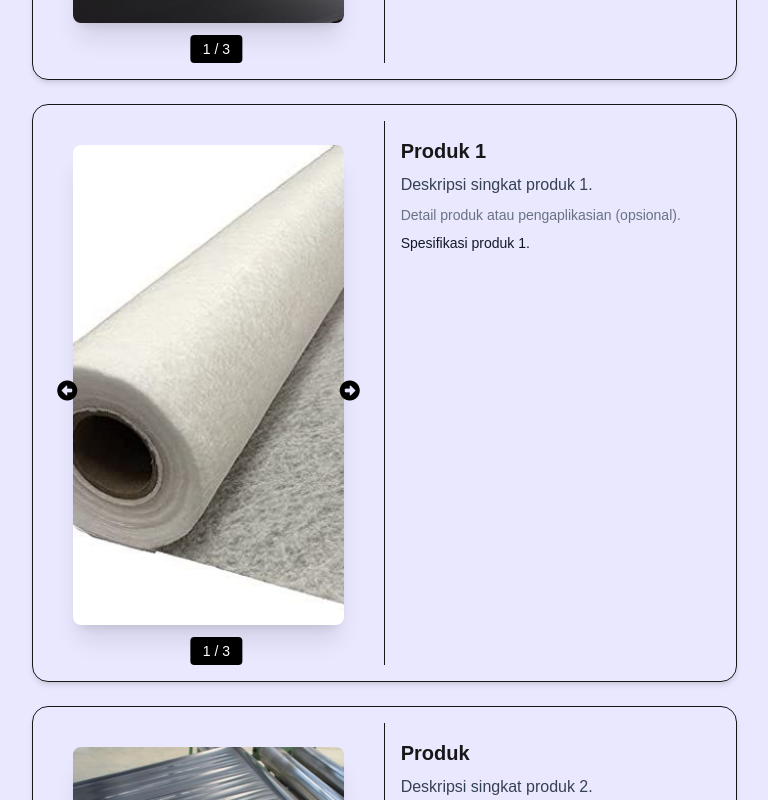
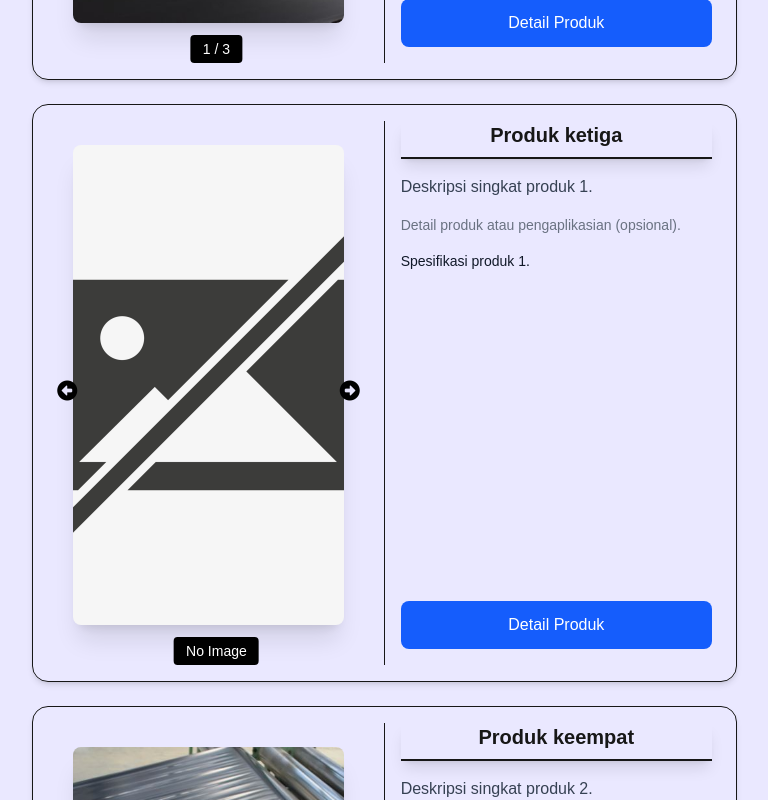
Before and after one commit to bayufrd/stigeotextile, a Next.js app: page /products in a window 1280 px wide. Shown: the part 1360-2160 px from the top of the page, without its empty margins (455-1223 px from the left). Built offline with nearby package versions, Linux system fonts and the light colour scheme.

Commit message:
create slugify utility and create product detail

```diff
--- /dev/null
+++ b/src/app/[product-category]/[product]/page.js
@@ -0,0 +1,25 @@
+"use client";
+
+import { notFound } from "next/navigation";
+import { useParams } from "next/navigation";
+import { products } from "../../data/products";
+
+const ProductDetail = () => {
+    const { "product-category": category, product } = useParams();
+
+    const productData = products.find(
+        (p) => p.slug_category === category && p.slug_product === product
+    );
+
+    // Jika produk tidak ditemukan, tampilkan 404
+    if (!productData) return notFound();
+
+    return (
+        <div>
+            <h1>{productData.name}</h1>
+            <p>{productData.description}</p>
+        </div>
+    );
+};
+
+export default ProductDetail;
--- a/src/app/components/ProductCard.js
+++ b/src/app/components/ProductCard.js
@@ -1,11 +1,14 @@
-// app/components/ProductCard.js
 "use client";
 
 import Image from "next/image";
+import Link from "next/link";
 import { useState } from "react";
+import { slugify } from "@/utils/slugify";
 
-const ProductCard = ({ images, name, description, details, specs }) => {
+const ProductCard = ({ images, name, description, details, specs, category, slug_category, slug_product }) => {
     const [currentImageIndex, setCurrentImageIndex] = useState(0);
+    const categorySlug = slug_category ? slug_category : slugify(category) || "uncategorized";
+    const productSlug = slug_product ? slug_product : slugify(name);
 
     const prevImage = () => {
         setCurrentImageIndex((prev) => (prev === 0 ? images.length - 1 : prev - 1));
@@ -28,7 +31,7 @@ const ProductCard = ({ images, name, description, details, specs }) => {
 
                 <div className="relative w-[500px] h-[480px] rounded-xl shadow-xl">
                     <Image
-                    src={images[currentImageIndex]}
+                        src={images.length > 0 ? images[currentImageIndex] : "/no-image.jpg"}
                         alt={name}
                         width={560}
                         height={480}
@@ -38,7 +41,7 @@ const ProductCard = ({ images, name, description, details, specs }) => {
                 </div>
 
                 <div className="absolute bottom-0 left-1/2 transform -translate-x-1/2 bg-black bg-opacity-50 text-white px-3 py-1 rounded text-sm">
-                {currentImageIndex + 1} / {images.length}
+                    {images.length > 0 ? `${currentImageIndex + 1} / ${images.length}` : "No Image"}
                 </div>
 
                 <button
@@ -50,11 +53,22 @@ const ProductCard = ({ images, name, description, details, specs }) => {
             </div>
 
             {/* Product Details */}
-        <div className="w-1/2 p-4 space-y-2">
-            <h2 className="text-xl font-semibold">{name}</h2>
+            <div className="w-1/2 pr-2 pl-4 pb-4 flex flex-col justify-between">
+                <div className="space-y-4">
+                    <h2 className="text-xl text-center font-semibold border-b-2 shadow-lg pb-2">{name}</h2>
                     <p className="text-gray-700">{description}</p>
                     {details && <p className="text-sm text-gray-500">{details}</p>}
                     <p className="text-sm font-medium text-gray-900">{specs}</p>
+                </div>
+                {/* Button detail */}
+                <div>
+                    <Link
+                        href={`/${categorySlug}/${productSlug}`}
+                        className="flex justify-center bg-blue-600 text-white px-4 py-3 rounded-lg hover:bg-blue-700 transition"
+                    >
+                        Detail Produk
+                    </Link>
+                </div>
             </div>
         </div>
     );
--- a/src/app/data/products.js
+++ b/src/app/data/products.js
@@ -5,10 +5,13 @@ export const products = [
             "/products/2.jpeg",
             "/products/3.jpeg",
         ],
-        name: "Produk 1",
+        name: "ada deh",
+        category: "Composite Geomembrane",
         description: "Deskripsi singkat produk 1.",
         details: "Detail produk atau pengaplikasian (opsional).",
         specs: "Spesifikasi produk 1.",
+        slug_category: "composite-geomembrane",
+        slug_product: "ada-deh"
     },
     {
         images: [
@@ -16,21 +19,24 @@ export const products = [
             "/products/5.jpg",
             "/products/6.jpg",
         ],
-        name: "Produk ",
+        name: "Produk kedua",
+        category: "Geogrid",
         description: "Deskripsi singkat produk 2.",
         details: "Detail produk atau pengaplikasian (opsional).",
         specs: "Spesifikasi produk 2.",
+        slug_category: "geogrid",
+        slug_product: "produk-kedua"
     },
     {
         images: [
-            "/products/1.jpeg",
-            "/products/2.jpeg",
-            "/products/3.jpeg",
         ],
-        name: "Produk 1",
+        name: "Produk ketiga",
+        category: "Composite Geomembrane",
         description: "Deskripsi singkat produk 1.",
         details: "Detail produk atau pengaplikasian (opsional).",
         specs: "Spesifikasi produk 1.",
+        slug_category: "composite-geomembrane",
+        slug_product: "produk-ketiga"
     },
     {
         images: [
@@ -38,21 +44,24 @@ export const products = [
             "/products/5.jpg",
             "/products/6.jpg",
         ],
-        name: "Produk ",
+        name: "Produk keempat",
+        category: "Geogrid",
         description: "Deskripsi singkat produk 2.",
         details: "Detail produk atau pengaplikasian (opsional).",
         specs: "Spesifikasi produk 2.",
+        slug_category: "geogrid",
+        slug_product: "produk-keempat"
     },
     {
         images: [
-            "/products/1.jpeg",
-            "/products/2.jpeg",
-            "/products/3.jpeg",
         ],
-        name: "Produk 1",
+        name: "ada kelima",
+        category: "Composite Geomembrane",
         description: "Deskripsi singkat produk 1.",
         details: "Detail produk atau pengaplikasian (opsional).",
         specs: "Spesifikasi produk 1.",
+        slug_category: "composite-geomembrane",
+        slug_product: "ada-kelima"
     },
     {
         images: [
@@ -60,9 +69,12 @@ export const products = [
             "/products/5.jpg",
             "/products/6.jpg",
         ],
-        name: "Produk ",
+        name: "Produk keenam",
+        category: "Geogrid",
         description: "Deskripsi singkat produk 2.",
         details: "Detail produk atau pengaplikasian (opsional).",
         specs: "Spesifikasi produk 2.",
-    }
+        slug_category: "geogrid",
+        slug_product: "produk-keenam"
+    },
 ];
--- /dev/null
+++ b/src/utils/slugify.js
@@ -0,0 +1,11 @@
+export const slugify = (text) => {
+    return text
+        .toString()
+        .toLowerCase()
+        .trim()
+        .normalize("NFD") // Hilangkan aksen (é → e, ñ → n)
+        .replace(/[\u0300-\u036f]/g, "") // Hapus diakritik
+        .replace(/[\s]+/g, "-") // Ganti spasi dengan "-"
+        .replace(/[^\w-]+/g, "") // Hapus karakter spesial kecuali "-"
+        .replace(/^-+|-+$/g, ""); // Hapus "-" di awal/akhir
+};
```
Also changed, not shown: public/no-image.jpg (added). Lines whose indentation alone changed are shown as unchanged.
